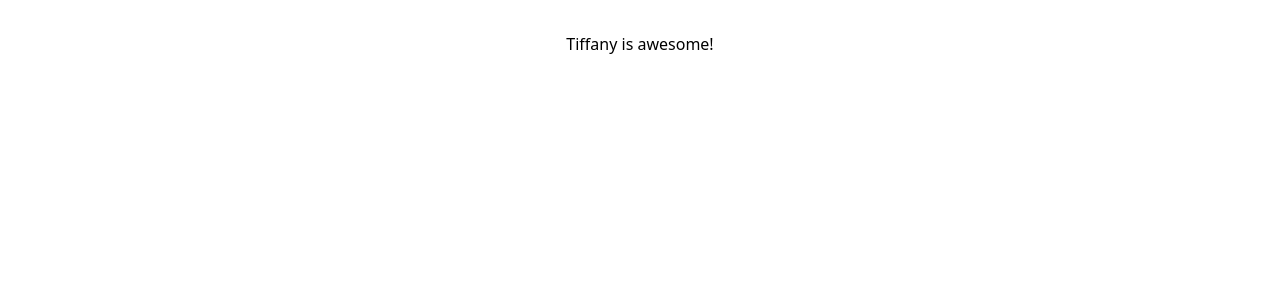
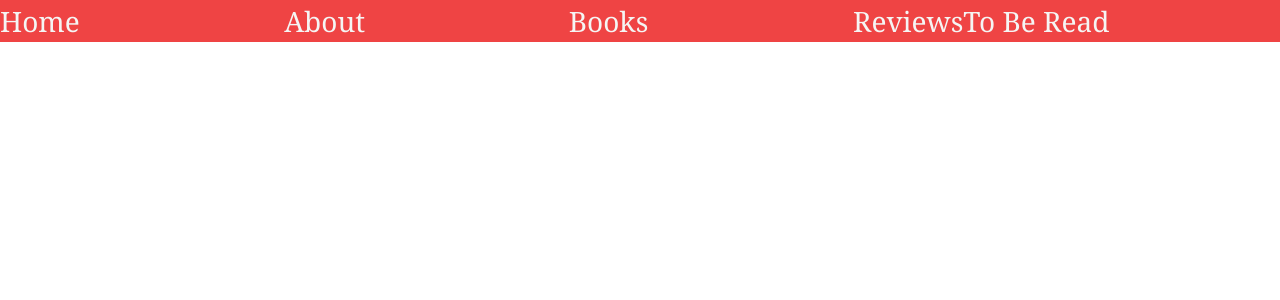
Before and after one commit to tiffanydbrown/Bookish, a React (Vite) app in the folder client/: page / in a window 1280 px wide. Shown: the top 300 px of the page. Built offline with nearby package versions, Linux system fonts and the light colour scheme.

Commit message:
Created nav bar component, and fixed CSS styling.

```diff
--- a/client/src/App.css
+++ b/client/src/App.css
@@ -1,4 +1,4 @@
-#root {
+/* #root {
   max-width: 1280px;
   margin: 0 auto;
   padding: 2rem;
@@ -42,4 +42,4 @@
 
 .read-the-docs {
   color: #888;
-}
+} */
--- a/client/src/App.tsx
+++ b/client/src/App.tsx
@@ -1,37 +1,10 @@
-// import { useEffect, useState } from 'react';
-// import reactLogo from './assets/react.svg';
-// import viteLogo from '/vite.svg';
 import './App.css';
 import { NavBar } from './components/NavBar';
 
 export default function App() {
-  // const [serverData, setServerData] = useState('');
-
-  // useEffect(() => {
-  //   async function readServerData() {
-  //     const resp = await fetch('/api/hello');
-  //     const data = await resp.json();
-
-  //     console.log('Data from server:', data);
-
-  //     setServerData(data.message);
-  //   }
-
-  //   readServerData();
-  // }, []);
-
   return (
-    <NavBar />
-    // <>
-    //   <div>
-    //     <a href="https://vitejs.dev" target="_blank" rel="noreferrer">
-    //       <img src={viteLogo} className="logo" alt="Vite logo" />
-    //     </a>
-    //     <a href="https://react.dev" target="_blank" rel="noreferrer">
-    //       <img src={reactLogo} className="logo react" alt="React logo" />
-    //     </a>
-    //   </div>
-    //   <h1>{serverData}</h1>
-    // </>
+    <>
+      <NavBar />
+    </>
   );
 }
--- a/client/src/components/NavBar.tsx
+++ b/client/src/components/NavBar.tsx
@@ -1,3 +1,34 @@
+import { useState } from 'react';
+import 'tailwindcss/tailwind.css';
+
 export function NavBar() {
-  return <div>Tiffany is awesome!</div>;
+  // state for open or closed
+  const [isOpen, setIsOpen] = useState(true);
+
+  function handleClick(): void {
+    setIsOpen(false);
+  }
+  return (
+    <nav className="flex flex-wrap flex-row  text-stone-100 font-serif text-[28px] bg-red-500">
+      <div>
+        <ul className="navLinks columns-4">
+          <li>
+            <a href="/">Home</a>
+          </li>
+          <li>
+            <a href="/about">About</a>
+          </li>
+          <li>
+            {/* onclick */}
+            <div onClick={handleClick}>Books</div>
+          </li>
+          <div className={isOpen ? 'is-open' : ''}>
+            {/* conditional rendering around entire div */}
+            <a href="/reviews">Reviews</a>
+            <a href="/tbr">To Be Read</a>
+          </div>
+        </ul>
+      </div>
+    </nav>
+  );
 }
--- a/client/tailwind.config.js
+++ b/client/tailwind.config.js
@@ -1,8 +1,11 @@
 /** @type {import('tailwindcss').Config} */
 export default {
-  content: ['./index.html', './src/**/*.{js, ts, jsx,, tsx}'],
+  content: ['./index.html', './src/**/*.{js,ts,jsx,tsx}'],
   theme: {
     extend: {},
   },
-  plugins: [],
+  plugins: [
+    // eslint-disable-next-line no-undef
+    require('@tailwindcss/forms'),
+  ],
 };
--- a/package.json
+++ b/package.json
@@ -29,6 +29,7 @@
   },
   "devDependencies": {
     "@learningfuze/lfz-config": "^1.0.0",
+    "@tailwindcss/forms": "^0.5.7",
     "@typescript-eslint/eslint-plugin": "^6.3.0",
     "@typescript-eslint/parser": "^6.3.0",
     "autoprefixer": "^10.4.17",
```
Also changed, not shown: client/src/components/NavBar.css (added, +7 -0 lines), 1 other file (tests, documents, lock files or other folders).
